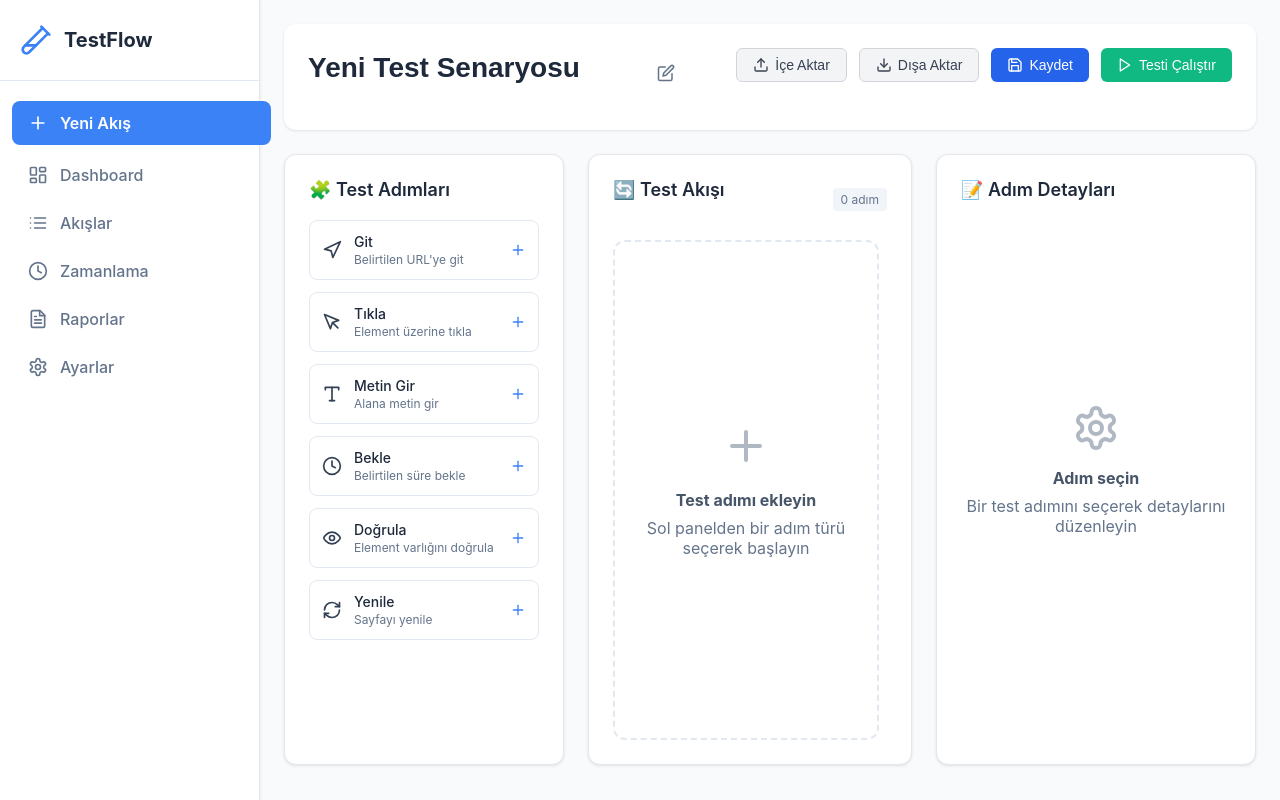
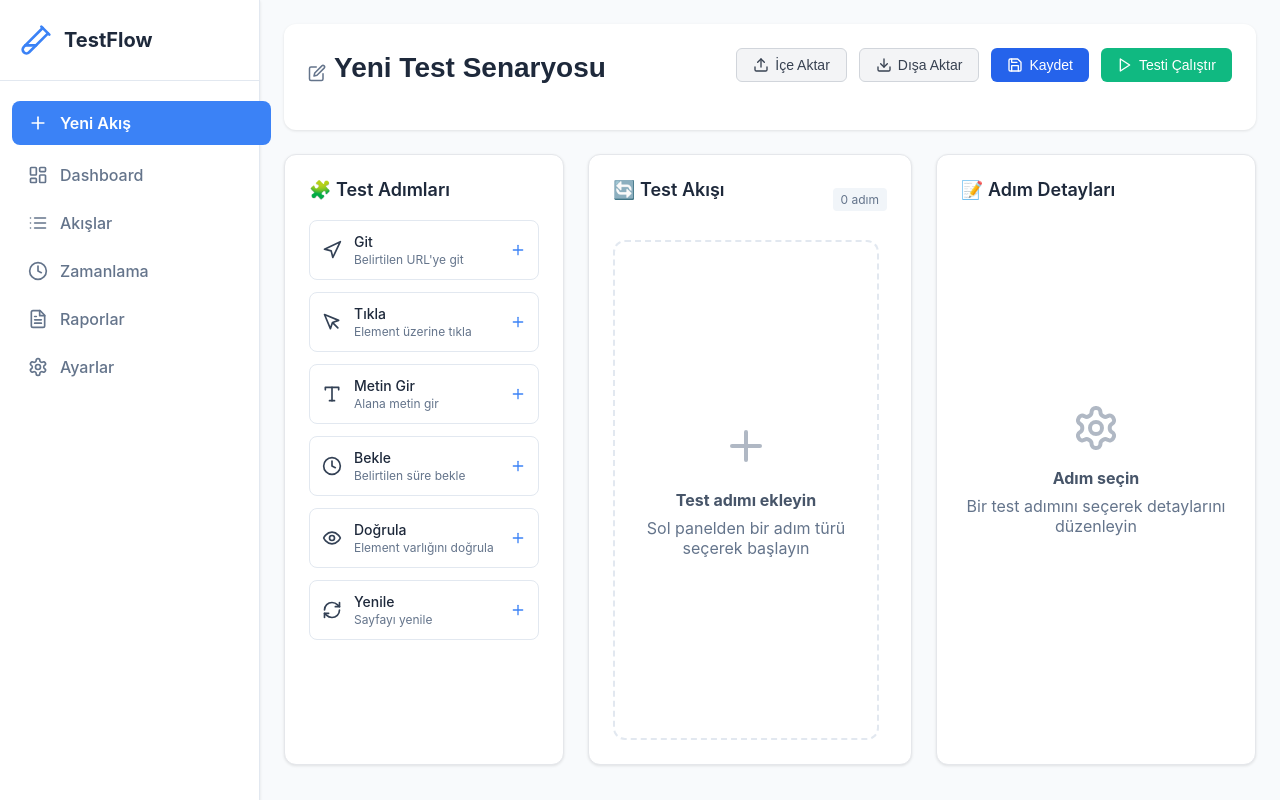
Before and after one commit to testkateer/TestFlow, a React (Create React App) app: page /editor in a window 1280 px wide. Shown: the top 800 px of the page. Built offline with nearby package versions, Linux system fonts and the light colour scheme.

Commit message:
TestEditor bileşeninde test adı girişi için düzenleme simgesi konumu değiştirildi. CSS stillerinde test adı alanı için esnek düzen ve boşluk ayarları güncellendi.

```diff
--- a/src/pages/TestEditor.js
+++ b/src/pages/TestEditor.js
@@ -376,6 +376,7 @@ const TestEditor = () => {
       <div className="editor-header">
         <div className="header-content">
           <div className="test-name-wrapper">
+            <Edit size={18} className="edit-icon" />
             <input
               type="text"
               value={testName}
@@ -385,7 +386,6 @@ const TestEditor = () => {
               className="test-name-input"
               placeholder="Test adı girin..."
             />
-            <Edit size={18} className="edit-icon" />
           </div>
         </div>
         <div className="header-actions">
--- a/src/styles/TestEditor.css
+++ b/src/styles/TestEditor.css
@@ -20,7 +20,9 @@
 
 .test-name-wrapper {
   position: relative;
-  display: inline-block;
+  display: flex;
+  align-items: center;
+  gap: 8px;
   margin-bottom: 8px;
 }
 
@@ -35,6 +37,9 @@
   outline: none;
   border-bottom: 2px solid transparent;
   transition: border-color 0.2s ease;
+  flex: 1;
+  max-width: 400px;
+  min-width: 200px;
 }
 
 .test-name-input:focus {
@@ -42,13 +47,10 @@
 }
 
 .edit-icon {
-  position: absolute;
-  right: 8px;
-  top: 50%;
-  transform: translateY(-50%);
   color: #64748b;
   pointer-events: none;
   transition: color 0.2s ease;
+  flex-shrink: 0;
 }
 
 .test-name-wrapper:hover .edit-icon {
```
